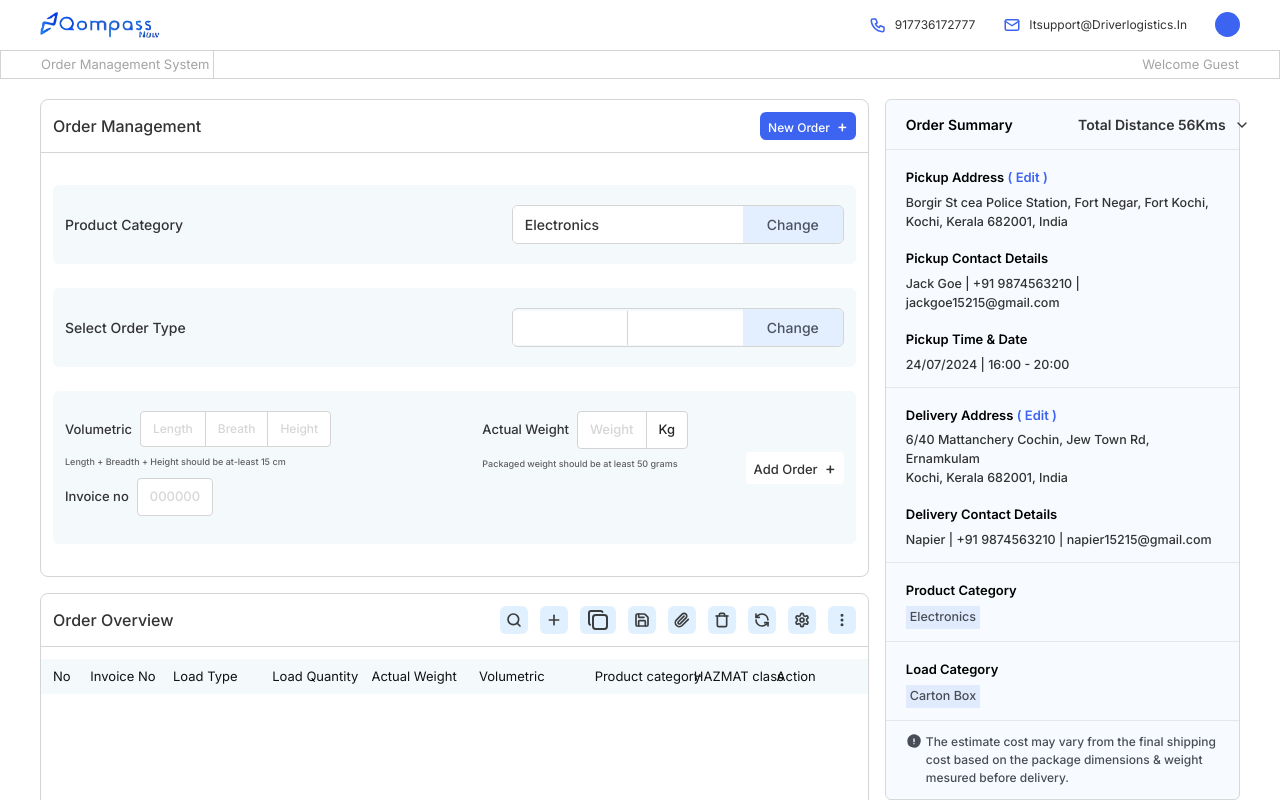
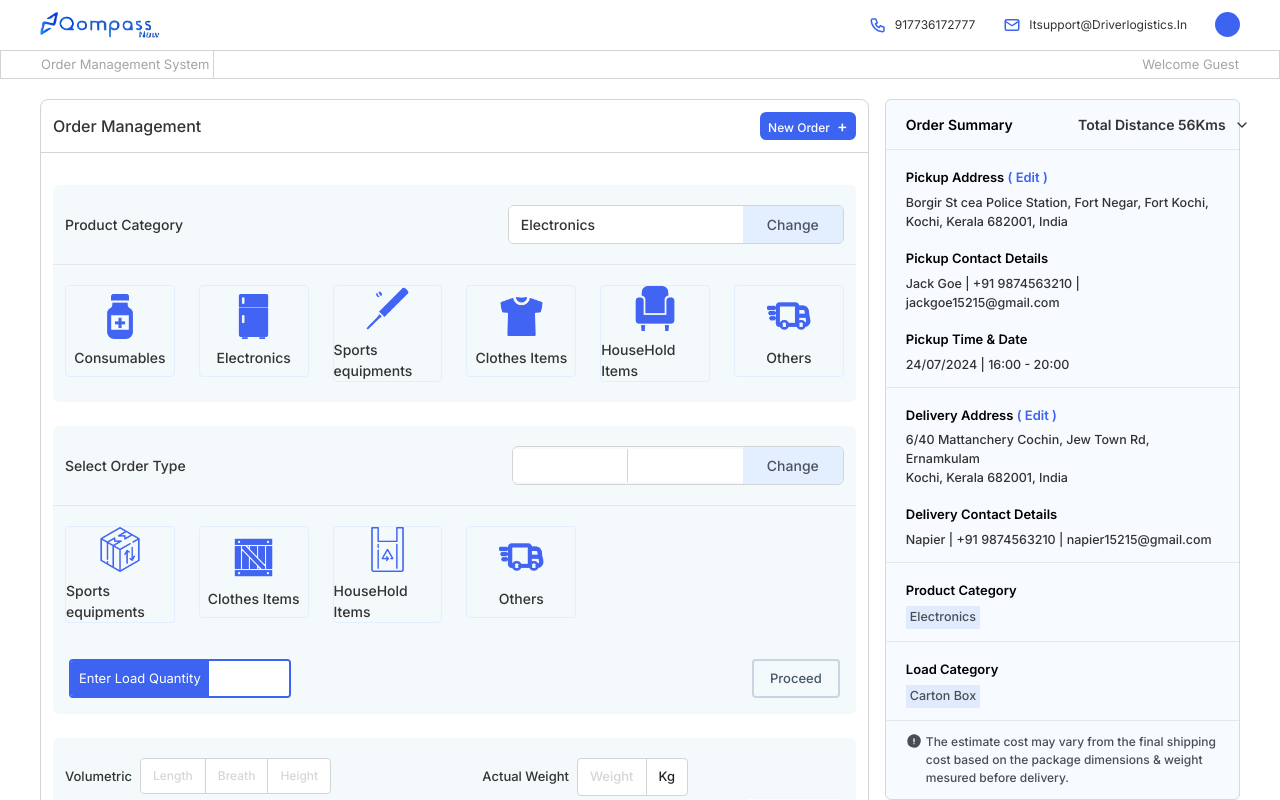
Before and after one commit to sachi-ndev/qompass, a React (Vite) app: page / in a window 1280 px wide. Shown: the top 800 px of the page. Built offline with nearby package versions, Linux system fonts and the light colour scheme.

Commit message:
ordertype update

```diff
--- a/src/components/main/home/ordermanag/OrderType.jsx
+++ b/src/components/main/home/ordermanag/OrderType.jsx
@@ -1,16 +1,62 @@
-import React from 'react'
+import React from "react";
+
+import CartonBox from "./../../../../assets/home/carton.png";
+import WoodenBox from "./../../../../assets/home/wooden.png";
+import Plastic from "./../../../../assets/home/plastics.png";
+import Others from "./../../../../assets/home/other.png";
 
 export default function OrderType() {
   return (
-    <div className="bg-[#f4f9fc] px-3 py-5 rounded-[6px] flex  items-center justify-between text-[14px] font-[500]">
-    Select Order Type
-    <div className="flex items-center h-full rounded-[6px] overflow-hidden  border-[1px] border-[#d4d4d4]" >
-      <div className="bg-white md:min-w-[230px] h-full flex   ">
-        <div className='px-3 py-2 w-[50%] border-r-[1px]  border-[#d4d4d4] h-full min-h-[1.6lh]'></div>
-        <div className='px-3 py-2 w-[50%] h-full '></div>
+    <div className="bg-[#f4f9fc]  rounded-[6px] text-[14px] font-[500]">
+      <div className="flex  items-center px-3 py-5 justify-between ">
+        Select Order Type
+        <div className="flex items-center h-full rounded-[6px] overflow-hidden  border-[1px] border-[#d4d4d4]">
+          <div className="bg-white w-[230px] h-full flex   ">
+            <input
+              type="text"
+              className="px-3 py-2 w-[50%] border-r-[1px]  border-[#d4d4d4] h-full min-h-[1.6lh] outline-none"
+            />
+            <input
+              type="text"
+              className="px-3 py-2 w-[50%] h-full outline-none "
+            />
+          </div>
+          <button className="bg-[#e3eeff] px-6 py-2 text-[#4b535f]">
+            Change
+          </button>
+        </div>
       </div>
-      <button className="bg-[#e3eeff] px-6 py-2 text-[#4b535f]">Change</button>
+
+      <div className="py-5 px-3 border-t-[1px] grid grid-cols-6 gap-6">
+        <div className="w-full  aspect-[1.2/1] hover:shadow-lg transition-all duration-200 rounded-[4px] border-[1px] border-[#e3eeff] flex flex-col items-center justify-center">
+          <img src={CartonBox} className="h-[50%]" alt="" />
+          <h3 className="mt-2 font-[500]">Sports equipments</h3>
+        </div>
+        <div className="w-full  aspect-[1.2/1] hover:shadow-lg transition-all duration-200 rounded-[4px] border-[1px] border-[#e3eeff] flex flex-col items-center justify-center">
+          <img src={WoodenBox} className="h-[50%]" alt="" />
+          <h3 className="mt-2 font-[500]">Clothes Items</h3>
+        </div>
+        <div className="w-full  aspect-[1.2/1] hover:shadow-lg transition-all duration-200 rounded-[4px] border-[1px] border-[#e3eeff] flex flex-col items-center justify-center">
+          <img src={Plastic} className="h-[50%]" alt="" />
+          <h3 className="mt-2 font-[500]">HouseHold Items</h3>
+        </div>
+        <div className="w-full  aspect-[1.2/1] hover:shadow-lg transition-all duration-200 rounded-[4px] border-[1px] border-[#e3eeff] flex flex-col items-center justify-center">
+          <img src={Others} className="h-[50%]" alt="" />
+          <h3 className="mt-2 font-[500]">Others</h3>
+        </div>
+      </div>
+
+      <div className="p-4 flex items-center justify-between text-[13px]">
+        <div className="flex items-center rounded-[4px] justify-between border-[2px] border-primary overflow-hidden w-fit">
+          <div className="px-2 py-2 bg-primary text-white font-[400]">
+            Enter Load Quantity
+          </div>
+          <input type="number" className="py-2 w-[80px] px-3 outline-none" />
+        </div>
+        <button className="flex  items-center rounded-[4px] px-4 py-2 justify-between border-[2px] border-slate-300 text-slate-600 overflow-hidden w-fit">
+          Proceed
+        </button>
+      </div>
     </div>
-  </div>
-  )
+  );
 }
--- a/src/components/main/home/ordermanag/ProductCategory.jsx
+++ b/src/components/main/home/ordermanag/ProductCategory.jsx
@@ -1,12 +1,55 @@
 import React from "react";
+import Consumables from './../../../../assets/home/consumables.png'
+import Electronics from './../../../../assets/home/electronics.png'
+import SportsItem from './../../../../assets/home/sports.png'
+import HouseHold from './../../../../assets/home/household.png'
+import Cloths from './../../../../assets/home/cloths.png'
+import Others from './../../../../assets/home/other.png'
+
+
 
 export default function ProductCategory() {
   return (
-    <div className="bg-[#f4f9fc] px-3 py-5 rounded-[6px] flex  items-center justify-between text-[14px] font-[500]">
-      Product Category
-      <div className="flex items-center rounded-[6px] overflow-hidden  border-[1px] border-[#d4d4d4]" >
-        <div className="bg-white px-3 py-2 md:min-w-[230px]">Electronics</div>
-        <button className="bg-[#e3eeff] px-6 py-2 text-[#4b535f]">Change</button>
+    <div className="bg-[#f4f9fc]  rounded-[6px] text-[14px] font-[500]">
+      <div className="flex  items-center   py-5 px-3 justify-between ">
+        Product Category
+        <div className="flex items-center rounded-[6px] overflow-hidden  border-[1px] border-[#d4d4d4]">
+          <input
+            type="text"
+            className="bg-white px-3 py-2 md:min-w-[230px] outline-none"
+            value="Electronics"
+          />
+
+          <button className="bg-[#e3eeff] px-6 py-2 text-[#4b535f]">
+            Change
+          </button>
+        </div>
+      </div>
+      <div className="py-5 px-3 border-t-[1px] grid grid-cols-6 gap-6">
+        <div className="w-full  aspect-[1.2/1] hover:shadow-lg transition-all duration-200 rounded-[4px] border-[1px] border-[#e3eeff] flex flex-col items-center justify-center">
+        <img src={Consumables} className="h-[50%]" alt="" />
+        <h3 className="mt-2 font-[500]">Consumables</h3>
+        </div>
+        <div className="w-full  aspect-[1.2/1] hover:shadow-lg transition-all duration-200 rounded-[4px] border-[1px] border-[#e3eeff] flex flex-col items-center justify-center">
+        <img src={Electronics} className="h-[50%]" alt="" />
+        <h3 className="mt-2 font-[500]">Electronics</h3>
+        </div>
+        <div className="w-full  aspect-[1.2/1] hover:shadow-lg transition-all duration-200 rounded-[4px] border-[1px] border-[#e3eeff] flex flex-col items-center justify-center">
+        <img src={SportsItem} className="h-[50%]" alt="" />
+        <h3 className="mt-2 font-[500]">Sports equipments</h3>
+        </div>
+        <div className="w-full  aspect-[1.2/1] hover:shadow-lg transition-all duration-200 rounded-[4px] border-[1px] border-[#e3eeff] flex flex-col items-center justify-center">
+        <img src={Cloths} className="h-[50%]" alt="" />
+        <h3 className="mt-2 font-[500]">Clothes Items</h3>
+        </div>
+        <div className="w-full  aspect-[1.2/1] hover:shadow-lg transition-all duration-200 rounded-[4px] border-[1px] border-[#e3eeff] flex flex-col items-center justify-center">
+        <img src={HouseHold} className="h-[50%]" alt="" />
+        <h3 className="mt-2 font-[500]">HouseHold Items</h3>
+        </div>
+        <div className="w-full  aspect-[1.2/1] hover:shadow-lg transition-all duration-200 rounded-[4px] border-[1px] border-[#e3eeff] flex flex-col items-center justify-center">
+        <img src={Others} className="h-[50%]" alt="" />
+        <h3 className="mt-2 font-[500]">Others</h3>
+        </div>
       </div>
     </div>
   );
```
